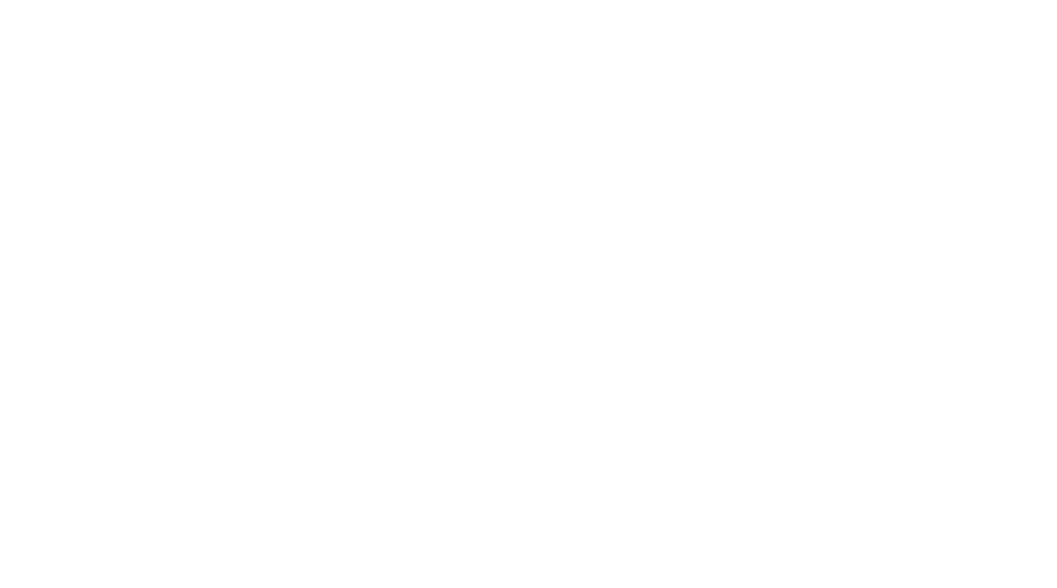
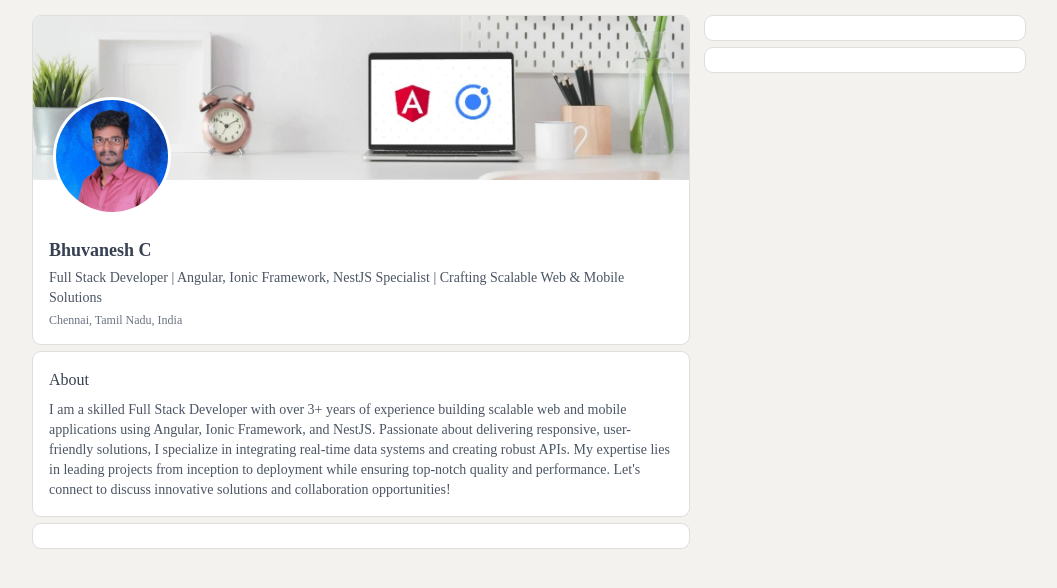
Before and after one commit to bhuvaneshcj/bhuvaneshcj.github.io, a plain HTML site: page index.html in a window 1280 px wide. Shown: the whole page, without its empty margins (111-1168 px from the left). Drawn offline with nearby package versions, Linux system fonts and the light colour scheme; a web font is replaced by a local one.

Commit message:
Bg & Cover image added

```diff
--- a/index.html
+++ b/index.html
@@ -12,14 +12,14 @@
 
     <meta property="og:title" content="Bhuvanesh C | Full Stack Developer Portfolio">
     <meta property="og:description" content="Explore Bhuvanesh C's portfolio showcasing expertise in Angular, Ionic, and NestJS. Discover scalable app development, real-time data integration, and top-tier projects like FinGenesis and FieldFixx.">
-    <meta property="og:image" content="assets/bhuvanesh.webp">
+    <meta property="og:image" content="assets/images/bhuvanesh-cover.webp">
     <meta property="og:url" content="https://bhuvaneshcj.github.io">
     <meta property="og:type" content="website">
 
     <meta name="twitter:card" content="summary_large_image">
     <meta name="twitter:title" content="Bhuvanesh C | Full Stack Developer Portfolio">
     <meta name="twitter:description" content="Explore the portfolio of Bhuvanesh C, showcasing Angular, Ionic, and NestJS expertise. Learn about projects like FinGenesis and FieldFixx.">
-    <meta name="twitter:image" content="assets/bhuvanesh.webp">
+    <meta name="twitter:image" content="assets/images/bhuvanesh-cover.webp">
 
     <meta name="robots" content="index, follow">
     <link rel="canonical" href="https://bhuvaneshcj.github.io">
@@ -29,6 +29,8 @@
     <link rel="preconnect" href="https://fonts.googleapis.com">
     <link rel="preconnect" href="https://fonts.gstatic.com" crossorigin>
     <link href="https://fonts.googleapis.com/css2?family=Parkinsans:wght@300..800&display=swap" rel="stylesheet">
+
+    <link rel="stylesheet" type='text/css' href="https://cdn.jsdelivr.net/gh/devicons/devicon@latest/devicon.min.css" />
 
     <link rel="apple-touch-icon" sizes="180x180" href="assets/favicon/apple-touch-icon.png">
     <link rel="icon" type="image/png" sizes="32x32" href="assets/favicon/favicon-32x32.png">
@@ -40,8 +42,56 @@
     <title>Bhuvanesh C | Full Stack Developer – Angular, Ionic, NestJS Expert</title>
 </head>
 
-<body class="select-none p-2">
+<body class="select-none bg-[#f4f2ee]">
     <div id="loader"></div>
+
+    <div class="mx-auto max-w-screen-lg p-4">
+        <div class="grid grid-cols md:grid-cols-12 gap-4">
+            <div class="md:col-span-8">
+                <div class="space-y-2">
+                    <div class="bg-white rounded-lg shadow-[0px_0px_0px_1px_rgb(140,140,140,0.2)]">
+                        <div class="relative">
+                            <img class="rounded-t-lg" src="assets/images/bhuvanesh-bg.webp" alt="bhuvanesh-bg">
+                            <div class="absolute bottom-[-35px] start-[20px]">
+                                <div class="bg-white rounded-full p-[3px]">
+                                    <img class="w-28 h-28 rounded-full" src="assets/images/bhuvanesh.webp" alt="bhuvanesh">
+                                </div>
+                            </div>
+                        </div>
+                        <div class="pt-14 px-4 pb-4">
+                            <div class="space-y-1">
+                                <h2 class="text-lg font-semibold text-gray-700">Bhuvanesh C</h2>
+                                <p class="text-sm text-gray-600">Full Stack Developer | Angular, Ionic Framework, NestJS Specialist | Crafting Scalable Web & Mobile Solutions</p>
+                                <p class="text-xs text-gray-500">Chennai, Tamil Nadu, India</p>
+                            </div>
+                        </div>
+                    </div>
+
+                    <div class="bg-white rounded-lg shadow-[0px_0px_0px_1px_rgb(140,140,140,0.2)] p-4">
+                        <div class="space-y-2">
+                            <h2 class="text-base font-medium text-gray-700">About</h2>
+                            <p class="text-sm text-gray-600">I am a skilled Full Stack Developer with over 3+ years of experience building scalable web and mobile applications using Angular, Ionic Framework, and NestJS. Passionate about delivering responsive, user-friendly solutions, I specialize in integrating real-time data systems and creating robust APIs. My expertise lies in leading projects from inception to deployment while ensuring top-notch quality and performance. Let's connect to discuss innovative solutions and collaboration opportunities!</p>
+                        </div>
+                    </div>
+
+                    <div class="bg-white rounded-lg shadow-[0px_0px_0px_1px_rgb(140,140,140,0.2)] p-3">
+
+                    </div>
+                </div>
+            </div>
+            <div class="md:col-span-4">
+                <div class="space-y-2">
+                    <div class="bg-white rounded-lg shadow-[0px_0px_0px_1px_rgb(140,140,140,0.2)] p-3">
+
+                    </div>
+
+                    <div class="bg-white rounded-lg shadow-[0px_0px_0px_1px_rgb(140,140,140,0.2)] p-3">
+
+                    </div>
+                </div>
+            </div>
+        </div>
+    </div>
 
     <script src="assets/main.js"></script>
 </body>
```
Also changed, not shown: assets/images/bhuvanesh-bg.webp (added), assets/images/bhuvanesh-cover.webp (added), assets/images/bhuvanesh.webp (renamed from assets/bhuvanesh.webp).
